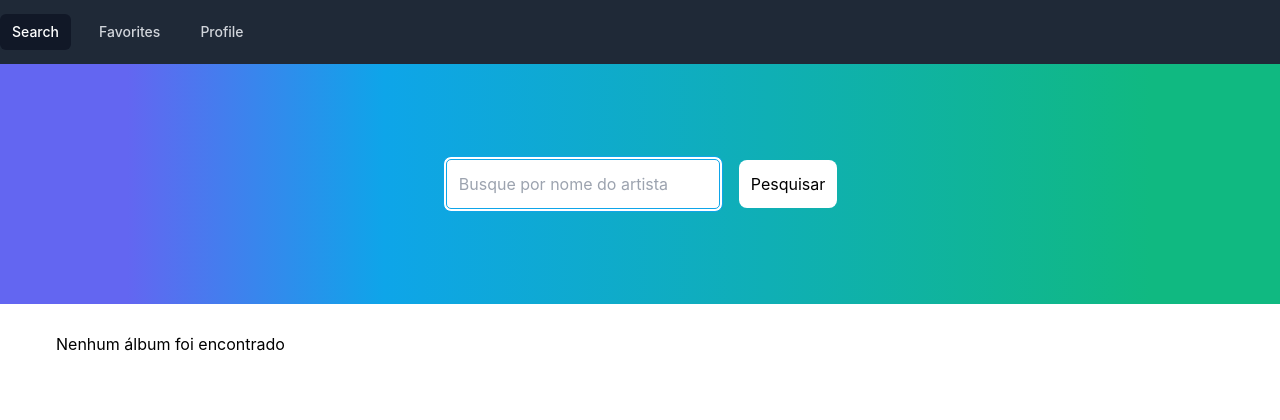
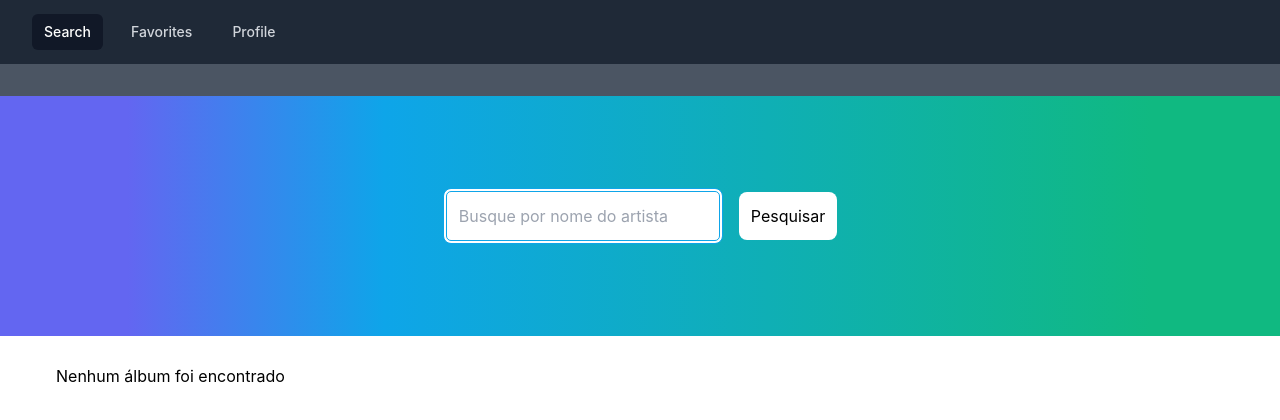
Before and after one commit to ninapalmadev/trybetunes, a React (Create React App) app: page /search in a window 1280 px wide. Shown: the top 420 px of the page. Built offline with nearby package versions, Linux system fonts and the light colour scheme.

Commit message:
organiza css com tailwind

```diff
--- a/src/components/Header.jsx
+++ b/src/components/Header.jsx
@@ -27,7 +27,7 @@ class Header extends React.Component {
     const { name, loading } = this.state;
     return (
       <header data-testid="header-component">
-        <nav className="flex space-x-4 bg-gray-800 h-16 ">
+        <nav className="flex space-x-4 bg-gray-800 h-16 pl-8">
           <Link
             data-testid="link-to-search"
             to="/search"
@@ -53,7 +53,17 @@ class Header extends React.Component {
             Profile
           </Link>
         </nav>
-        { loading ? <Load /> : <p data-testid="header-user-name">{name}</p>}
+        {
+          loading
+            ? <Load /> : (
+              <p
+                data-testid="header-user-name"
+                className="bg-gray-600 text-center h-8 text-white self-center uppercase"
+              >
+                {name}
+              </p>
+            )
+        }
       </header>
     );
   }
--- a/src/pages/Login.jsx
+++ b/src/pages/Login.jsx
@@ -37,7 +37,8 @@ class Login extends React.Component {
     if (redirect) return <Redirect to="/search" />;
     return (
       <div data-testid="page-login">
-        <h1>Trybe Tunes</h1>
+        { loading ? <Load />
+          : (
             <form>
               <input
                 type="text"
@@ -56,7 +57,7 @@ class Login extends React.Component {
                 Entrar
               </button>
             </form>
-        {loading && <Load />}
+          )}
       </div>
     );
   }
--- a/src/pages/Search.jsx
+++ b/src/pages/Search.jsx
@@ -8,7 +8,6 @@ class Search extends React.Component {
   state = {
     albuns: [],
     artistName: '',
-    notFound: false,
     loading: false,
     result: false,
     search: '',
@@ -23,19 +22,14 @@ class Search extends React.Component {
   handleSearch = async (event) => {
     event.preventDefault();
     const { search } = this.state;
-    // this.setState({
-    //   loading: true,
-    //   artistName: search,
-    // });
     try {
       this.setState({
         albuns: [],
         artistName: '',
-        notFound: false,
         loading: true,
       });
       const response = await searchAlbumsAPI(search);
-      console.log(response);
+      // console.log(response);
       this.setState({
         albuns: response,
         artistName: search,
@@ -47,7 +41,6 @@ class Search extends React.Component {
       console.log('Erro ao fazer a busca:', err);
       this.setState({
         artistName: '',
-        notFound: true,
         loading: false,
         search: '',
       });
@@ -55,7 +48,7 @@ class Search extends React.Component {
   };
 
   render() {
-    const { albuns, artistName, notFound, loading, result, search } = this.state;
+    const { albuns, artistName, loading, result, search } = this.state;
     return (
       <div data-testid="page-search">
         <div
@@ -88,13 +81,18 @@ class Search extends React.Component {
         {loading ? (<Load />) : (
           <div>
             {result && (
-              <p data-testid="search-result-text">
+              <p
+                data-testid="search-result-text"
+                className="text-center mt-3"
+              >
                 {`Resultado de álbuns de: ${artistName}`}
               </p>
             )}
             <section className="grid grid-cols-4 h-7 mt-7 mx-14 gap-5 mb-6">
               {
-                albuns.length > 0 ? (
+                albuns.length === 0 || !albuns.length ? (
+                  <p>Nenhum álbum foi encontrado</p>
+                ) : (
                   albuns.map((album) => (
                     <div
                       className="border-solid border-2
@@ -116,12 +114,9 @@ class Search extends React.Component {
                       </Link>
                     </div>
                   ))
-                ) : (
-                  <h2>Nenhum álbum foi encontrado</h2>
                 )
               }
             </section>
-            {notFound && <p>{notFound}</p>}
           </div>
         )}
       </div>
```
Lines whose indentation alone changed are shown as unchanged.
